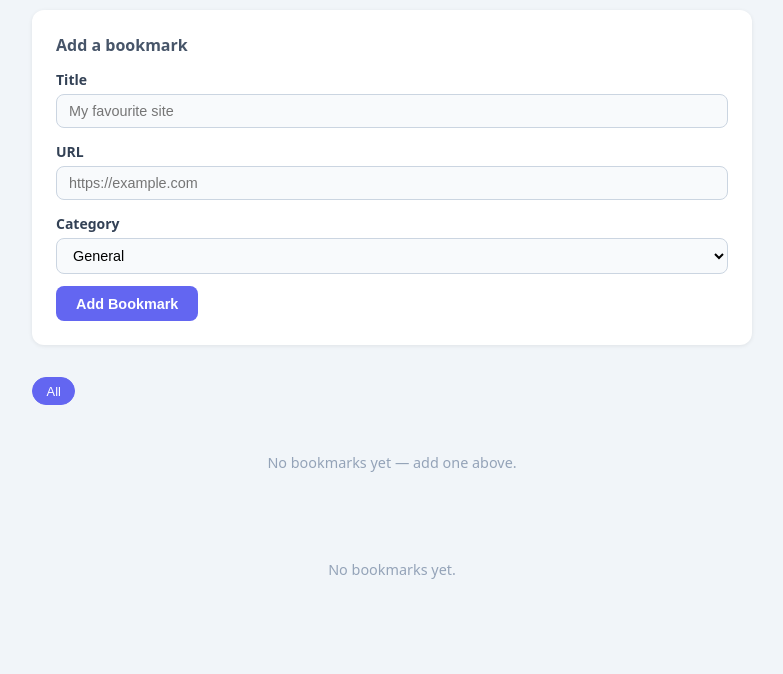
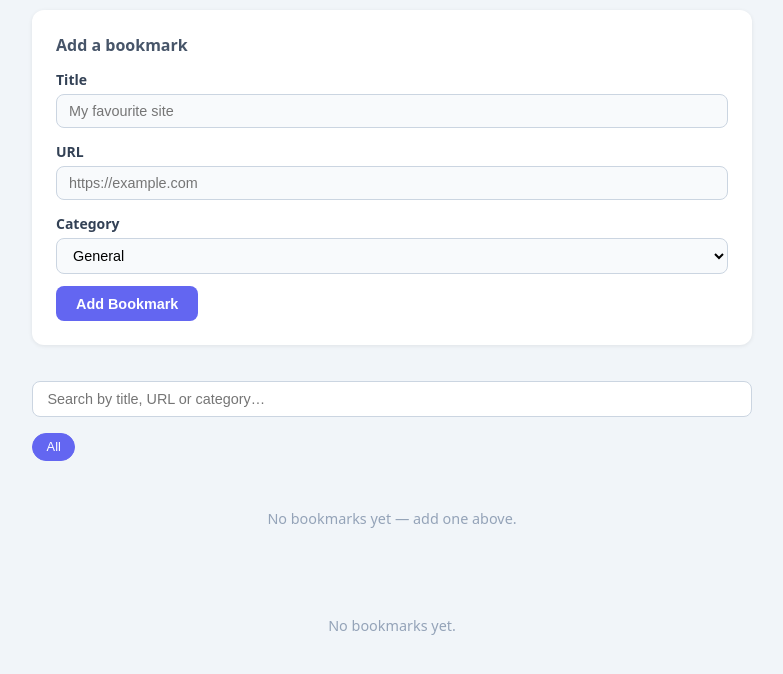
Before and after one commit to ofekcofman98/bookmarks-manager-claude-code, a website: page index.html in a window 1280 px wide. Shown: the part 92-766 px from the top of the page, without its empty margins (248-1031 px from the left). Drawn offline with Linux system fonts and the light colour scheme.

Commit message:
Added search-filter feature - a search bar that filters bookmarks by title, url and categories

```diff
--- a/bookmarks.js
+++ b/bookmarks.js
@@ -10,22 +10,32 @@ function save(bookmarks) {
 }
 
 // ── DOM refs ───────────────────────────────────────────────────────────────
-const form       = document.getElementById('bookmark-form');
-const titleInput = document.getElementById('title');
-const urlInput   = document.getElementById('url');
-const catInput   = document.getElementById('category');
-const listEl     = document.getElementById('bookmark-list');
-const filterBar  = document.getElementById('filter-bar');
+const form        = document.getElementById('bookmark-form');
+const titleInput  = document.getElementById('title');
+const urlInput    = document.getElementById('url');
+const catInput    = document.getElementById('category');
+const listEl      = document.getElementById('bookmark-list');
+const filterBar   = document.getElementById('filter-bar');
+const searchInput = document.getElementById('search-input');
 
 // ── State ──────────────────────────────────────────────────────────────────
 let activeFilter = 'All';
+let searchQuery  = '';
 
 // ── Render ─────────────────────────────────────────────────────────────────
 function render() {
   const bookmarks = load();
-  const filtered  = activeFilter === 'All'
-    ? bookmarks
-    : bookmarks.filter(b => b.category === activeFilter);
+  const query = searchQuery.toLowerCase();
+
+  const filtered = bookmarks.filter(b => {
+    if (activeFilter !== 'All' && b.category !== activeFilter) return false;
+    if (!query) return true;
+    return (
+      b.title.toLowerCase().includes(query) ||
+      b.url.toLowerCase().includes(query) ||
+      b.category.toLowerCase().includes(query)
+    );
+  });
 
   // Filter buttons
   const categories = ['All', ...new Set(bookmarks.map(b => b.category))];
@@ -42,7 +52,9 @@ function render() {
 
   // Bookmark cards
   if (filtered.length === 0) {
-    listEl.innerHTML = '<p class="empty">No bookmarks yet — add one above.</p>';
+    listEl.innerHTML = query
+      ? '<p class="empty">No bookmarks match your search.</p>'
+      : '<p class="empty">No bookmarks yet — add one above.</p>';
     return;
   }
 
@@ -107,6 +119,12 @@ function escAttr(str) {
   return escHtml(trimmed);
 }
 
+// ── Search ─────────────────────────────────────────────────────────────────
+searchInput.addEventListener('input', () => {
+  searchQuery = searchInput.value.trim();
+  render();
+});
+
 // ── Grouped display ────────────────────────────────────────────────────────
 const display = new BookmarkDisplay('#grouped-display');
 
--- a/index.html
+++ b/index.html
@@ -73,6 +73,26 @@
     }
 
     button[type="submit"]:hover { background: #4f46e5; }
+
+    /* ── Search bar ── */
+    .search-bar {
+      margin-bottom: 1rem;
+    }
+
+    .search-bar input {
+      width: 100%;
+      padding: .55rem .9rem;
+      border: 1px solid #cbd5e1;
+      border-radius: 8px;
+      font-size: .9rem;
+      background: #fff;
+      transition: border-color .15s;
+    }
+
+    .search-bar input:focus {
+      outline: none;
+      border-color: #6366f1;
+    }
 
     /* ── Filter bar ── */
     .filter-bar {
@@ -254,6 +274,10 @@
     <button type="submit">Add Bookmark</button>
   </form>
 
+  <div class="search-bar">
+    <input id="search-input" type="search" placeholder="Search by title, URL or category…" />
+  </div>
+
   <div class="filter-bar" id="filter-bar">
     <button class="active" data-filter="All">All</button>
   </div>
```
Also changed, not shown: 1 other file.
